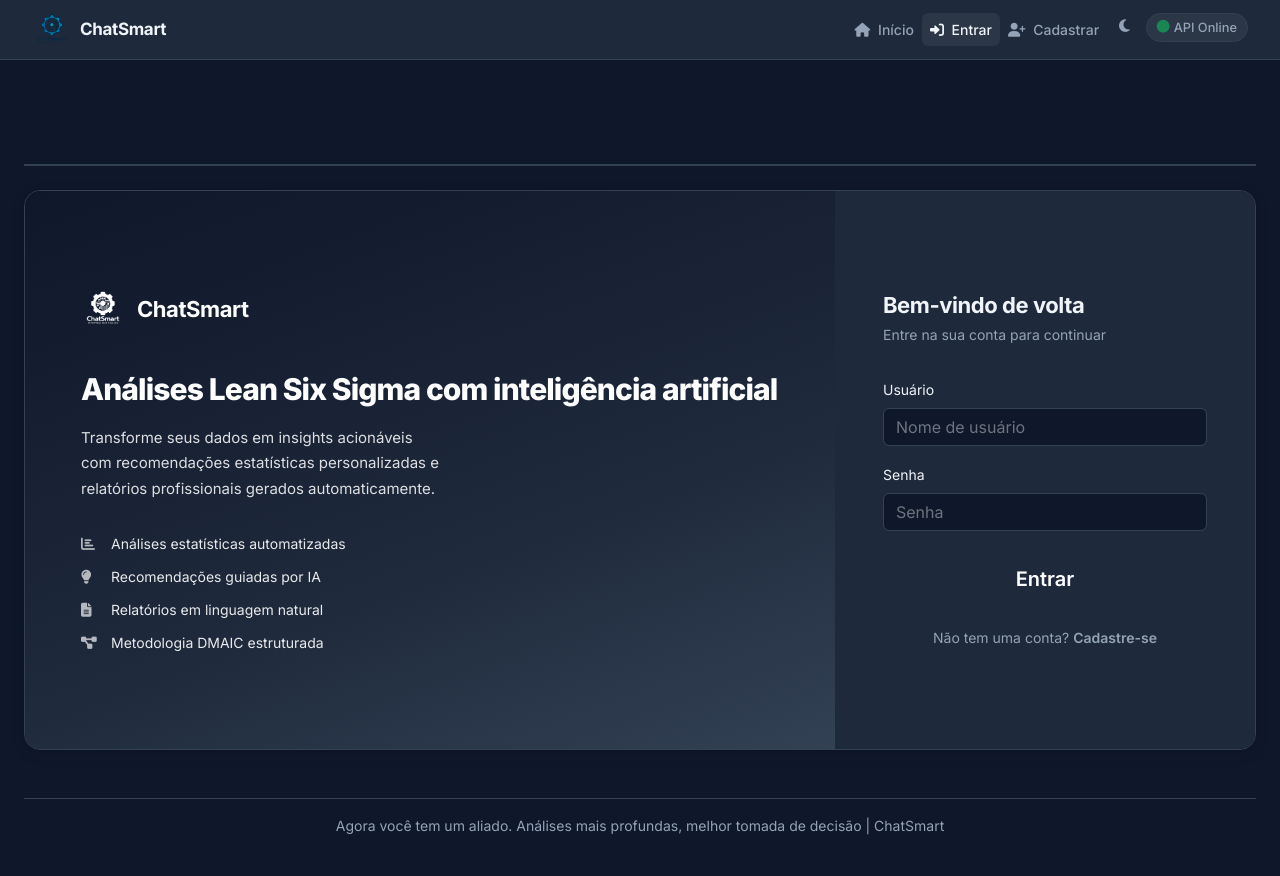
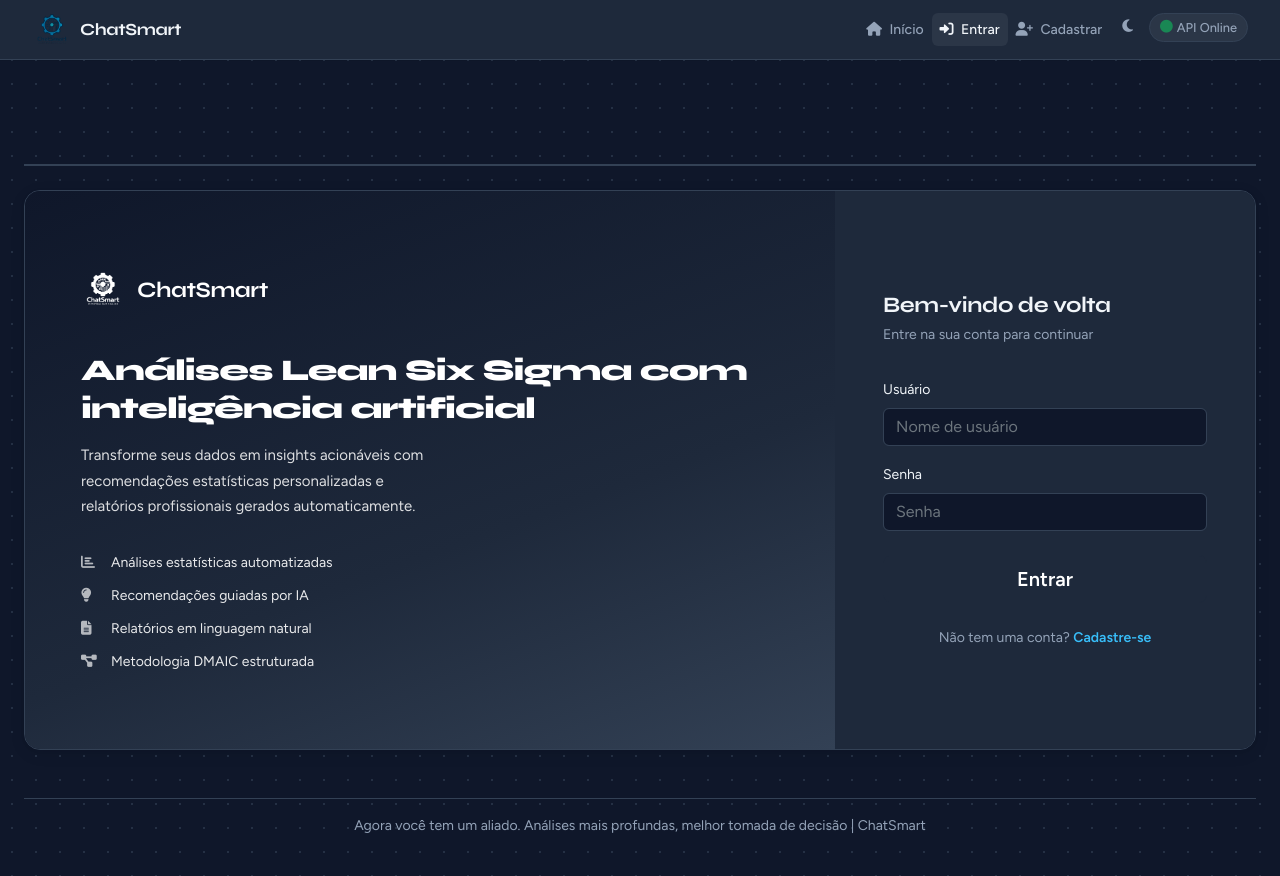
Before and after one commit to henrique-gama-eduzz/chatsmart_demo, a Django app: page /accounts/login/?next=/accounts/database-connections/ in a window 1280 px wide. Run offline with Django 4.2, Linux system fonts and the light colour scheme; data that the repository does not hold is empty.

Commit message:
feat: typography upgrade (Syne + Figtree), blue links, dot-grid bg, card lift + staggered animations
- Swap Inter → Figtree (body) + Syne (display font for headers and brand)
- Apply Syne to main-header, navbar brand, login/register headings and brand panels
- Text links (e.g. Cadastre-se) now use --color-info (#0284C7); dark mode uses sky-400 (#38BDF8)
- Body background: subtle radial dot-grid (24px) adapts to light and dark mode
- Card hover: translateY(-2px) lift + extended transition for transform and border-color
- Staggered fadeInUp on workflow-tabs-container and grid columns (65ms delay between cols)
- Active workflow tab gets a soft top box-shadow for visual elevation
- main-header animates in on page load (fadeInUp 0.35s)

Co-Authored-By: Claude Sonnet 4.6 (1M context) <noreply@anthropic.com>

```diff
--- a/frontend/static/css/style.css
+++ b/frontend/static/css/style.css
@@ -27,7 +27,8 @@
   --color-text-subtle:   #9CA3AF;
   --color-white:         #FFFFFF;
 
-  --font-family:         'Inter', -apple-system, BlinkMacSystemFont, sans-serif;
+  --font-display:        'Syne', sans-serif;
+  --font-family:         'Figtree', -apple-system, BlinkMacSystemFont, sans-serif;
   --radius-sm:           0.375rem;
   --radius-md:           0.75rem;
   --radius-lg:           1rem;
@@ -148,10 +149,10 @@
   color: var(--color-primary);
 }
 a {
-  color: var(--color-primary);
+  color: var(--color-info);
 }
 a:hover {
-  color: var(--color-primary-dark);
+  color: #0369A1;
 }
 
 /* ============================================================
@@ -165,6 +166,8 @@ body {
   font-family: var(--font-family);
   color: var(--color-text);
   background-color: var(--color-surface);
+  background-image: radial-gradient(circle, var(--color-border-strong) 1px, transparent 0);
+  background-size: 24px 24px;
   -webkit-font-smoothing: antialiased;
   -moz-osx-font-smoothing: grayscale;
 }
@@ -191,6 +194,7 @@ body {
 }
 
 .cs-navbar .navbar-brand span {
+  font-family: var(--font-display);
   font-weight: 700;
   letter-spacing: -0.02em;
   font-size: 1.0625rem;
@@ -229,6 +233,7 @@ body {
    TYPOGRAPHY
    ============================================================ */
 .main-header {
+  font-family: var(--font-display);
   font-size: 1.75rem;
   font-weight: 700;
   color: var(--color-text);
@@ -810,12 +833,14 @@ select[multiple]:focus {
 }
 
 .login-brand-panel .brand-logo span {
+  font-family: var(--font-display);
   font-size: 1.375rem;
   font-weight: 700;
   letter-spacing: -0.02em;
 }
 
 .login-brand-panel h2 {
+  font-family: var(--font-display);
   font-size: 1.875rem;
   font-weight: 800;
   letter-spacing: -0.03em;
@@ -861,6 +886,7 @@ select[multiple]:focus {
 }
 
 .login-form-panel h3 {
+  font-family: var(--font-display);
   font-size: 1.375rem;
   font-weight: 700;
   color: var(--color-text);
@@ -1106,8 +1132,12 @@ body {
 
 [data-theme="dark"] body          { background-color: var(--color-surface); color: var(--color-text); }
 
-[data-theme="dark"] a             { color: #94A3B8; }
-[data-theme="dark"] a:hover       { color: #CBD5E1; }
+[data-theme="dark"] body {
+  background-image: radial-gradient(circle, rgba(51, 65, 85, 0.6) 1px, transparent 0);
+}
+
+[data-theme="dark"] a             { color: #38BDF8; }
+[data-theme="dark"] a:hover       { color: #7DD3FC; }
 
 [data-theme="dark"] .cs-navbar {
   background: #1E293B !important;
--- a/frontend/templates/base.html
+++ b/frontend/templates/base.html
@@ -15,7 +15,7 @@
     <!-- Google Fonts -->
     <link rel="preconnect" href="https://fonts.googleapis.com">
     <link rel="preconnect" href="https://fonts.gstatic.com" crossorigin>
-    <link href="https://fonts.googleapis.com/css2?family=Inter:wght@400;500;600;700;800&display=swap" rel="stylesheet">
+    <link href="https://fonts.googleapis.com/css2?family=Figtree:ital,wght@0,400;0,500;0,600;0,700&family=Syne:wght@600;700;800&display=swap" rel="stylesheet">
 
     <!-- Bootstrap CSS -->
     <link href="https://cdn.jsdelivr.net/npm/bootstrap@5.2.3/dist/css/bootstrap.min.css" rel="stylesheet">
```
Also changed, not shown: other parts of frontend/static/css/style.css (+28 -7 lines).
